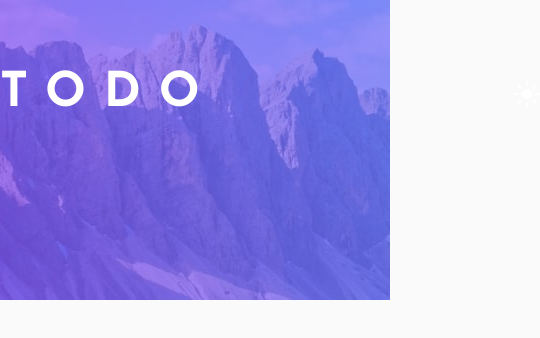
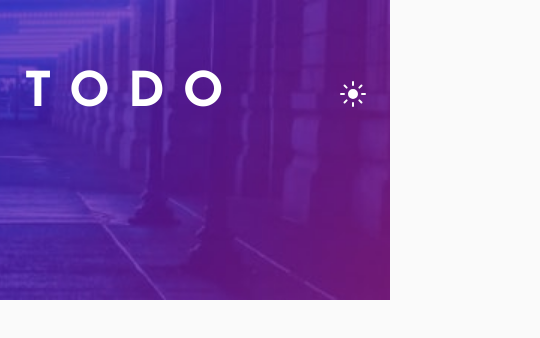
Before and after one commit to WagnerReis/todo-app-challenge, a Next.js app: page / in a window 390 px wide. Shown: the top 338 px of the page, 540 px wide, since content can reach past the window. Built offline with nearby package versions, Linux system fonts and the light colour scheme.

Commit message:
refactor(home): extract HomeContent component and add responsive design

```diff
--- a/src/app/page.tsx
+++ b/src/app/page.tsx
@@ -1,31 +1,9 @@
-"use client";
-import Image from "next/image";
-import { useTheme } from "next-themes";
-import ThemeToggle from "@/components/theme-toggle";
-
-import headerImageDark from "../assets/bg-desktop-dark.jpg";
-import headerImageLight from "../assets/bg-desktop-light.jpg";
+import HomeContent from "../components/home-content";
 
 export default function Home() {
-  const { theme } = useTheme();
-
   return (
     <main className="bg-background object-cover w-full h-screen flex flex-col">
-      <header>
-        <Image
-          src={theme === "dark" ? headerImageDark : headerImageLight}
-          alt="header"
-          className="w-full h-[300px] object-cover"
-        />
-      </header>
-      <div className="w-[540px]  h-[540px] mx-auto mt-[-230px]">
-        <div className="flex justify-between">
-          <h1 className="top-[300px] text-white text-5xl font-bold tracking-[18px]">
-            TODO
-          </h1>
-          <ThemeToggle />
-        </div>
-      </div>
+      <HomeContent />
     </main>
   );
 }
--- /dev/null
+++ b/src/components/home-content.tsx
@@ -0,0 +1,51 @@
+"use client";
+import Image, { StaticImageData } from "next/image";
+import { useTheme } from "next-themes";
+import ThemeToggle from "@/components/theme-toggle";
+import { useIsMobile } from "@/hooks/use-mobile";
+import { getHeaderImage } from "@/utils/get-header-image";
+import { useEffect, useState } from "react";
+
+import imageDefault from "../assets/bg-desktop-light.jpg";
+
+export default function HomeContent() {
+  const { theme = "light" } = useTheme();
+  const isMobile = useIsMobile();
+  const [mounted, setMounted] = useState(false);
+
+  const [backgroundImage, setBackgroundImage] =
+    useState<StaticImageData>(imageDefault);
+
+  useEffect(() => {
+    setBackgroundImage(getHeaderImage(theme as "light" | "dark", isMobile));
+  }, [isMobile, theme]);
+
+  useEffect(() => {
+    setMounted(true);
+  }, []);
+
+  if (!mounted) {
+    return null;
+  }
+
+  return (
+    <>
+      <header>
+        <Image
+          src={backgroundImage}
+          alt="header"
+          priority
+          className="w-full h-[300px] object-cover"
+        />
+      </header>
+      <div className="w-full px-6 md:px-0 max-w-[540px] mx-auto mt-[-230px]">
+        <div className="flex justify-between">
+          <h1 className="top-[300px] text-white text-5xl font-bold tracking-[18px]">
+            TODO
+          </h1>
+          <ThemeToggle />
+        </div>
+      </div>
+    </>
+  );
+}
--- /dev/null
+++ b/src/hooks/use-mobile.tsx
@@ -0,0 +1,20 @@
+import { useEffect, useState } from "react";
+
+const MOBILE_BREAKPOINT = 480;
+
+export function useIsMobile() {
+  const [isMobile, setIsMobile] = useState<boolean | undefined>(undefined);
+
+  useEffect(() => {
+    const mql = window.matchMedia(`(max-width: ${MOBILE_BREAKPOINT - 1}px)`);
+
+    const onChange = () => {
+      setIsMobile(window.innerWidth < MOBILE_BREAKPOINT);
+    };
+    mql.addEventListener("change", onChange);
+    setIsMobile(window.innerWidth < MOBILE_BREAKPOINT);
+    return () => mql.removeEventListener("change", onChange);
+  }, [isMobile]);
+
+  return !!isMobile;
+}
--- a/src/providers/custom-theme-provider.tsx
+++ b/src/providers/custom-theme-provider.tsx
@@ -13,6 +13,7 @@ export function CustomThemeProvider({ children }: CustomThemeProviderProps) {
       attribute="class"
       defaultTheme="system"
       storageKey="@todo-app-theme"
+      themes={["dark", "light"]}
       enableSystem
     >
       {children}
--- /dev/null
+++ b/src/utils/get-header-image.ts
@@ -0,0 +1,22 @@
+import { StaticImageData } from "next/image";
+
+import headerImageDark from "../assets/bg-desktop-dark.jpg";
+import headerImageLight from "../assets/bg-desktop-light.jpg";
+
+import headerImageDarkMobile from "../assets/bg-mobile-dark.jpg";
+import headerImageLightMobile from "../assets/bg-mobile-light.jpg";
+
+type ThemeType = "dark" | "light";
+
+export function getHeaderImage(
+  theme: ThemeType,
+  isMobile: boolean,
+): StaticImageData {
+  const isLightTheme = theme === "light";
+
+  if (isMobile) {
+    return isLightTheme ? headerImageLightMobile : headerImageDarkMobile;
+  }
+
+  return isLightTheme ? headerImageLight : headerImageDark;
+}
```
